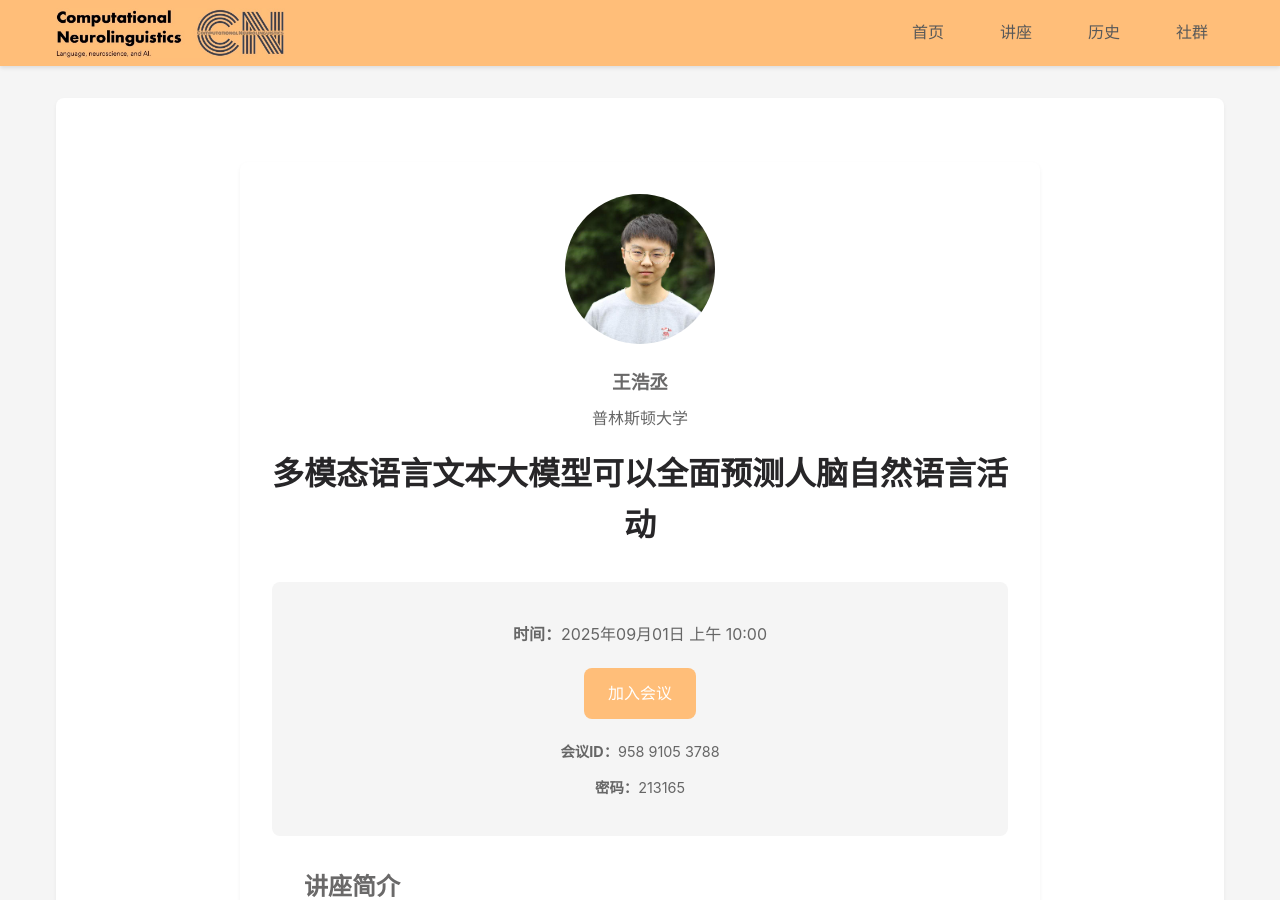
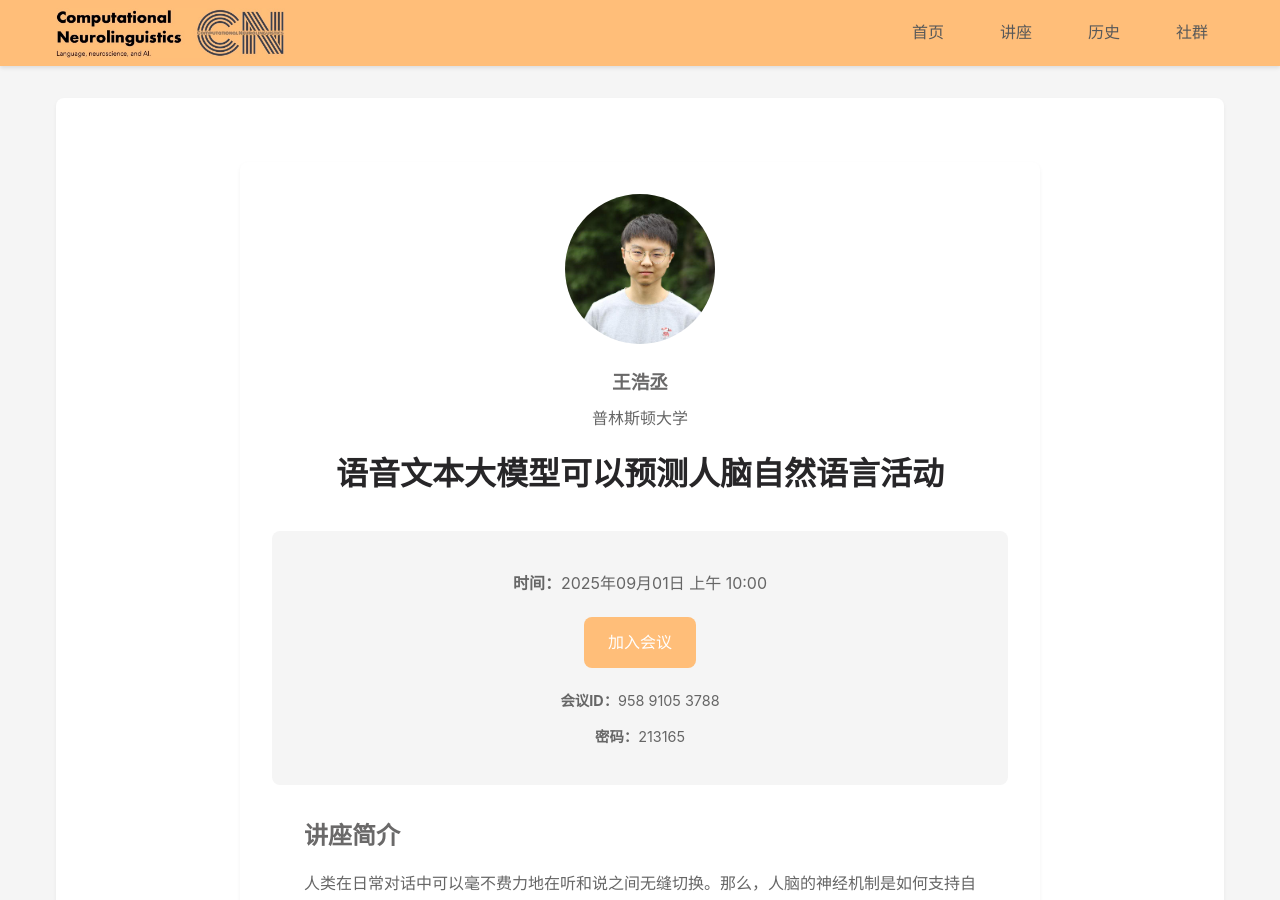
Before and after one commit to xufengduan/Computational-Neurolinguistics-Forum, a Jekyll site: the page built from events/2025-09-Wang-Haocheng/index.md, in a window 1280 px wide and 900 px high. Built offline with Jekyll 4.4.1, drawn with Linux system fonts in a browser that asks for light colours.

Commit message:
更新王浩丞讲座标题

```diff
--- a/_data/events.yml
+++ b/_data/events.yml
@@ -45,7 +45,7 @@ events:
 
   - date: 2025-09-01 10:00
     speaker: 王浩丞
-    title: 多模态语言文本大模型可以全面预测人脑自然语言活动
+    title: 语音文本大模型可以预测人脑自然语言活动
     institution: 普林斯顿大学
     permalink: 2025-09-Wang-Haocheng
     photo: haocheng.jpg
--- a/events/2025-09-Wang-Haocheng/index.md
+++ b/events/2025-09-Wang-Haocheng/index.md
@@ -1,6 +1,6 @@
 ---
 layout: event
-title: 多模态语言文本大模型可以全面预测人脑自然语言活动
+title: 语音文本大模型可以预测人脑自然语言活动
 speaker: 王浩丞
 institution: 普林斯顿大学
 date: 2025-09-01 10:00
```
